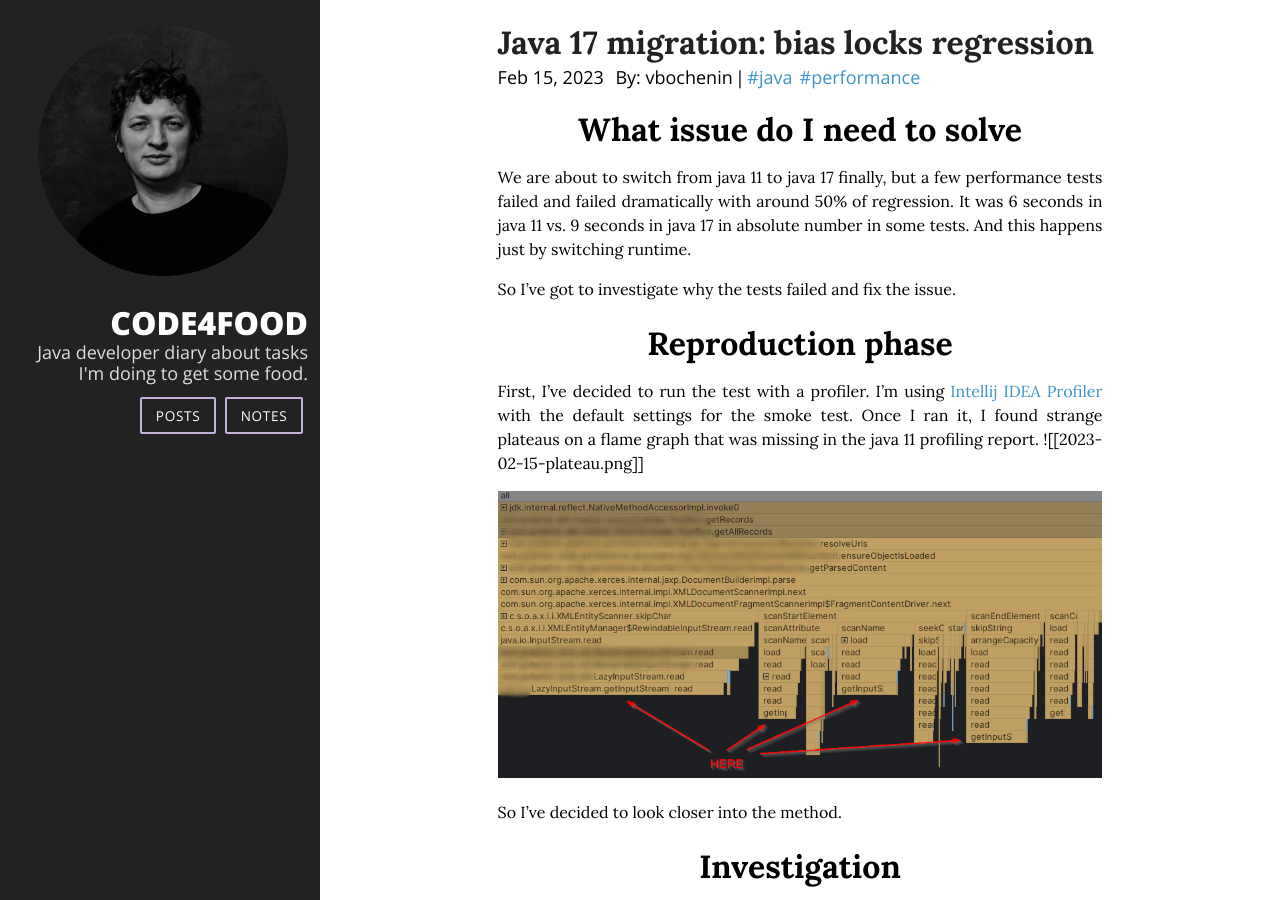
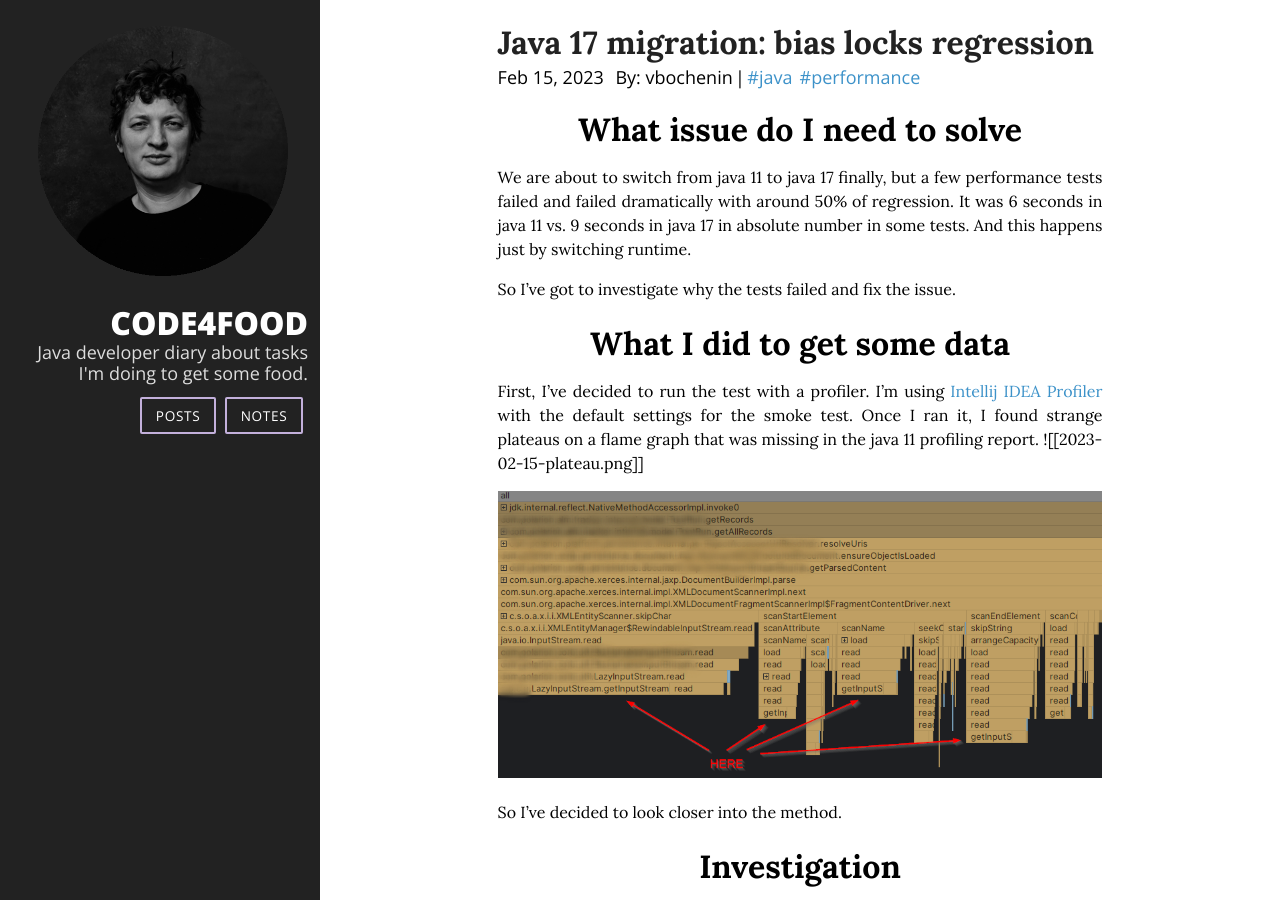
Before and after one commit to vbochenin/vbochenin.github.io, a Jekyll site: the page built from _posts/2023-02-15-java17-bias-locking-regression.md, in a window 1280 px wide and 900 px high. Built offline with Jekyll 4.4.1, drawn with Linux system fonts in a browser that asks for light colours; nearby versions of some CDN libraries.

Commit message:
Rephrase title in latest post

```diff
--- a/_posts/2023-02-15-java17-bias-locking-regression.md
+++ b/_posts/2023-02-15-java17-bias-locking-regression.md
@@ -16,7 +16,7 @@ And this happens just by switching runtime.
 
 So I've got to investigate why the tests failed and fix the issue.
 
-# Reproduсtion phase
+# What I did to get some data
 
 First, I've decided to run the test with a profiler. I'm using [Intellij IDEA Profiler](https://www.jetbrains.com/help/idea/profiler-intro.html) with the default settings for the smoke test.
 Once I ran it, I found strange plateaus on a flame graph that was missing in the java 11 profiling report.
```
